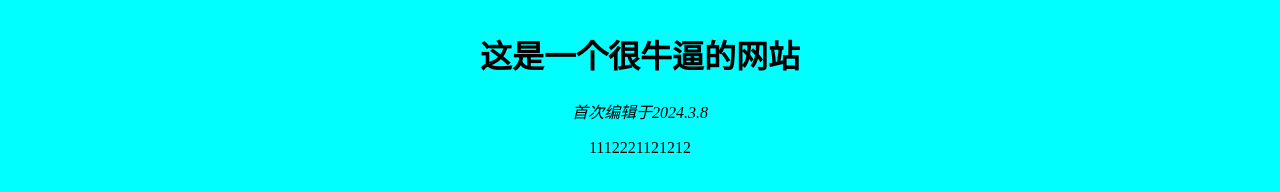
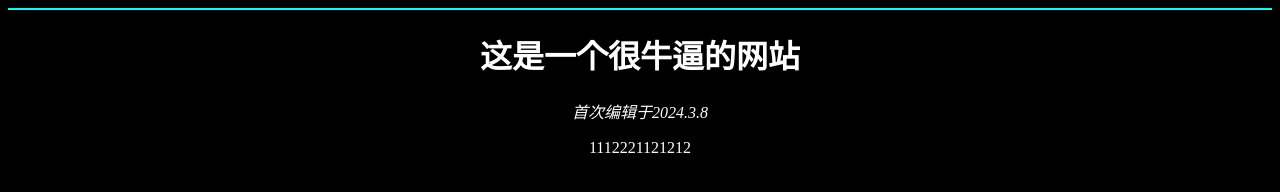
Before and after one commit to yyyyyy214/yyyyyy214.github.io, a plain HTML site: page index.html in a window 1280 px wide. Drawn offline with Linux system fonts and the light colour scheme.

Commit message:
Update index.html

```diff
--- a/index.html
+++ b/index.html
@@ -7,7 +7,8 @@
     <title>Lokite_webstation</title>
     <style>
         body {
-            background-color: #00FFFF;
+            background-color: #000000;
+            color: white;
             height: 500px;
 
         }
```
